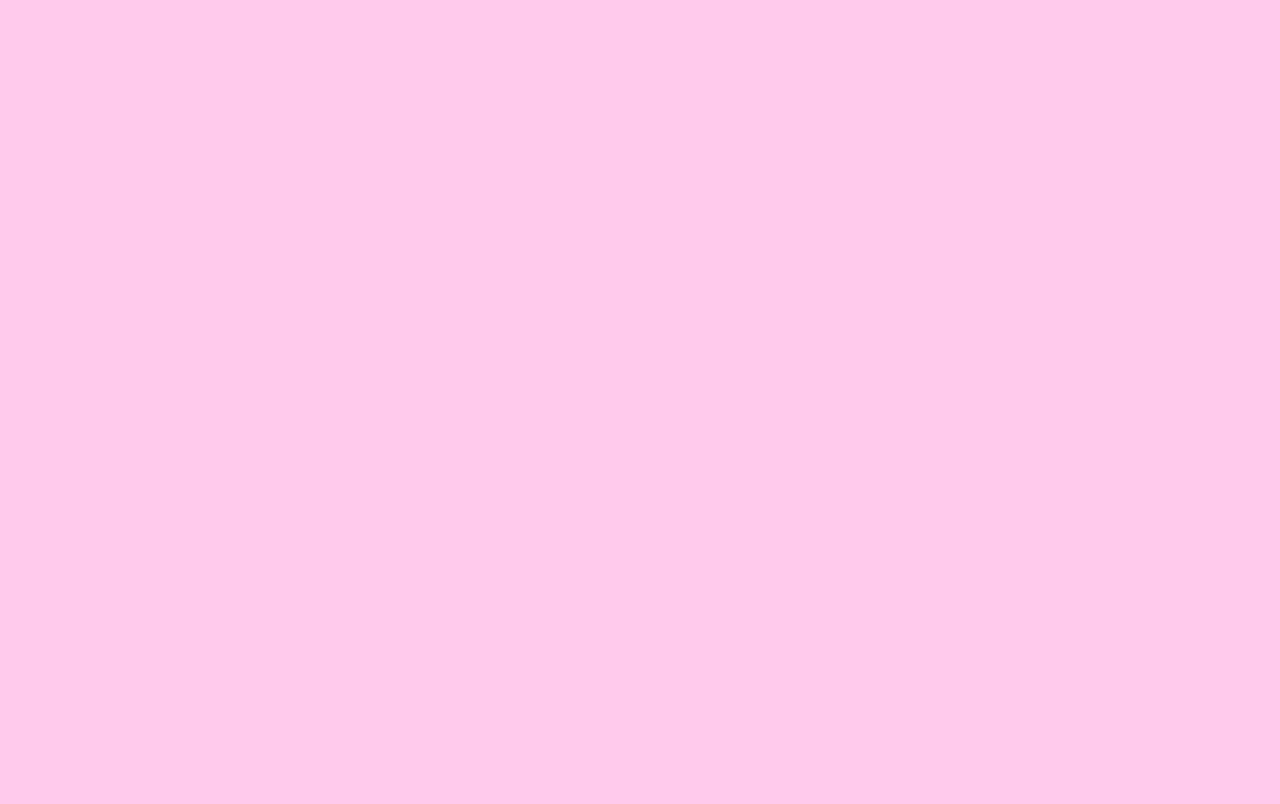
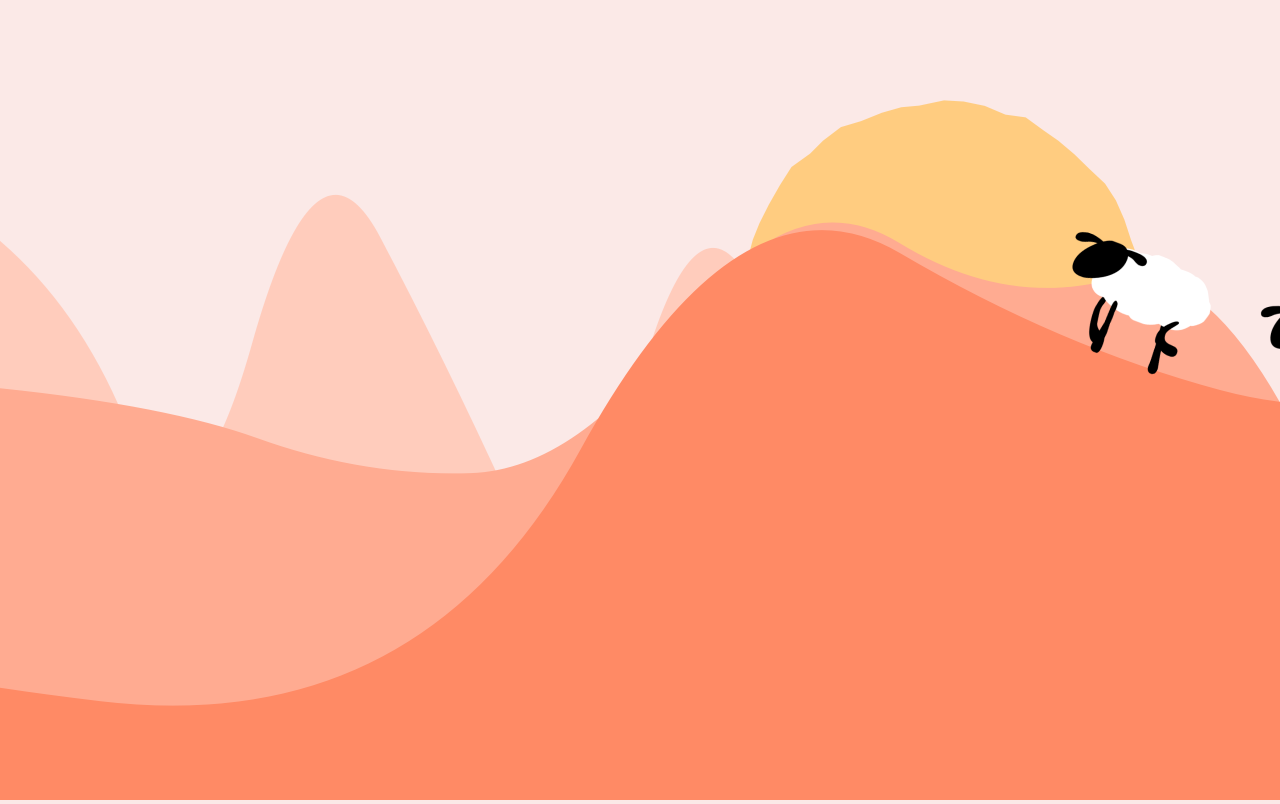
Before and after one commit to hailie1230/js_ani_sheep, a plain HTML site: page index.html in a window 1280 px wide. Drawn offline with Linux system fonts and the light colour scheme.

Commit message:
script - 작업 완료

```diff
--- a/index.html
+++ b/index.html
@@ -7,8 +7,9 @@
   <title>animation sheep</title>
 
   <link rel="stylesheet" type="text/css" href="style.css">
+  <script type="module" src="js/App.js" defer></script>
 </head>
 <body>
-  <script type="module" src="js/app.js"></script>
+
 </body>
 </html>
--- /dev/null
+++ b/js/Hill.js
@@ -0,0 +1,81 @@
+export default class Hill{
+  constructor(color, speed, total){
+    this.color = color;
+    this.speed = speed;
+    this.total = total;
+  }
+
+  resize(stageWidth, stageHeight){
+    this.stageWidth = stageWidth;
+    this.stageHeight = stageHeight;
+
+    this.points = [];
+    this.gap = Math.ceil(this.stageWidth / (this.total - 2));
+
+    for(let i = 0; i < this.total; i++){
+      this.points[i] = {
+        x: i * this.gap,
+        y: this.getY()
+      };
+    }
+  }
+
+  draw(ctx){
+    ctx.fillStyle = this.color;
+    ctx.beginPath();
+
+    let cur = this.points[0];
+    let prev = cur;
+
+    let dots = [];
+    cur.x += this.speed;
+
+    if(cur.x > -this.gap){
+      this.points.unshift({
+        x: -(this.gap * 2),
+        y: this.getY()
+      });
+    } else if (cur.x > this.stageWidth + this.gap){
+      this.points.splice(-1);
+    }
+
+    ctx.moveTo(cur.x, cur.y);
+
+    let prevCx = cur.x;
+    let prevCy = cur.y;
+
+    for(let i = 1; i < this.points.length; i++){
+      cur = this.points[i];
+      cur.x += this.speed;
+      const cx = (prev.x + cur.x) / 2;
+      const cy = (prev.y + cur.y) / 2;
+      ctx.quadraticCurveTo(prev.x, prev.y, cx, cy);
+
+      dots.push({
+        x1: prevCx,
+        y1: prevCy,
+        x2: prev.x,
+        y2: prev.y,
+        x3: cx,
+        y3: cy,
+      });
+      prev = cur;
+      prevCx = cx;
+      prevCy = cy;
+
+    }
+
+    ctx.lineTo(prev.x, prev.y);
+    ctx.lineTo(this.stageWidth, this.stageHeight);
+    ctx.lineTo(this.points[0].x, this.stageHeight);
+    ctx.fill();
+
+    return dots;
+
+  }
+  getY(){
+    const min = this.stageHeight / 8;
+    const max = this.stageHeight - min;
+    return min + Math.random() * max;
+  }
+}
--- /dev/null
+++ b/js/Sheep-controller.js
@@ -0,0 +1,45 @@
+import Sheep from './Sheep.js';
+
+export default class SheepController {
+  constructor(){
+    this.img = new Image();
+    this.img.onload = () => {
+      this.loaded();
+    };
+    this.img.src = 'sheep.png';
+    this.items = [];
+
+    this.cur = 0;
+    this.isLoaded = false;
+  }
+  resize(stageWidth, stageHeight){
+    this.stageWidth = stageWidth;
+    this.stageHeight = stageHeight;
+  }
+  loaded(){
+    this.isLoaded = true;
+    this.addSheep();
+  }
+  addSheep (){
+    this.items.push(
+      new Sheep(this.img, this.stageWidth),
+    );
+  }
+  draw(ctx, t, dots){
+    if(this.isLoaded){
+      this.cur += 1;
+      if(this.cur > 200){
+        this.cur = 0;
+        this.addSheep();
+      }
+      for(let i = this.items.length - 1; i >= 0; i--){
+        const item = this.items[i];
+        if(item.x < -item.width){
+          this.items.splice(i, 1);
+        }else {
+          item.draw(ctx, t, dots);
+        }
+      }
+    }
+  }
+}
--- /dev/null
+++ b/js/Sheep.js
@@ -0,0 +1,102 @@
+export default class Sheep {
+  constructor(img, stageWidth){
+    this.img = img;
+
+    this.totalFrame = 8;
+    this.curFrame = 0;
+
+    this.imgWidth = 360;
+    this.imgHeight = 300;
+
+    this.sheepWidth = 180;
+    this.sheepHeight = 150;
+
+    this.sheepWidthHalf = this.sheepWidth / 2;
+    this.x = stageWidth + this.sheepWidth;
+    this.y = 0;
+    this.speed = Math.random() * 2 + 1;
+
+    this.fps = 24;
+    this.fpsTime = 1000/ this.fps;
+  }
+  draw(ctx, t, dots){
+    if(!this.time){
+      this.time = t;
+    }
+    const now = t - this.time;
+    if(now > this.fpsTime){
+      this.time = t;
+      this.curFrame += 1;
+      if(this.curFrame == this.totalFrame){
+        this.curFrame = 0;
+      }
+    }
+    this.animate(ctx, dots);
+  }
+  animate(ctx, dots){
+    this.x -= this.speed;
+    const closest = this.getY(this.x, dots);
+    this.y = closest.y;
+
+    ctx.save();
+    ctx.translate(this.x, this.y);
+    ctx.rotate(closest.rotation); //회전
+    ctx.drawImage(
+      this.img,
+      this.imgWidth * this.curFrame,
+      0,
+      this.imgWidth,
+      this.imgHeight,
+      -this.sheepWidthHalf,
+      -this.sheepHeight + 20,
+      this.sheepWidth,
+      this.sheepHeight
+    );
+    ctx.restore();
+  }
+
+  getY(x, dots){
+    for(let i = 1; i<dots.length; i++){
+      if(x >= dots[i].x1 && x <= dots[i].x3){
+        return this.getY2(x, dots[i]);
+      }
+    }
+    return {
+      y: 0,
+      rotation: 0
+    };
+  }
+
+  getY2(x, dot){
+    const total = 200;
+    let pt = this.getPointOnQuad(dot.x1, dot.y1, dot.x2, dot.y2, dot.x3, dot.y3, 0);
+    let prevX = pt.x;
+    for(let i = 1; i<total; i++){
+      const t = i / total;
+      pt = this.getPointOnQuad(dot.x1, dot.y1, dot.x2, dot.y2, dot.x3, dot.y3, t);
+
+      if(x >= prevX && x <= pt.x){
+        return pt;
+      }
+      prevX = pt.x;
+    }
+    return pt;
+  }
+
+  getQuadValue(p0, p1, p2, t){
+    return(1-t) * (1-t) * p0 + 2 * (1-t) * t * p1 + t * t * p2;
+  }
+  getPointOnQuad(x1, y1, x2, y2, x3, y3, t){
+    const tx = this.quadTangent(x1, x2, x3, t);
+    const ty = this.quadTangent(y1, y2, y3, t);
+    const rotation = -Math.atan2(tx, ty) + (90 * Math.PI / 180);
+    return{
+      x: this.getQuadValue(x1, x2, x3, t),
+      y: this.getQuadValue(y1, y2, y3, t),
+      rotation: rotation
+    };
+  }
+  quadTangent(a, b, c, t){
+    return 2 * (1 - t) * (b - a) + 2 * (c - b) * t;
+  }
+}
--- /dev/null
+++ b/js/Sun.js
@@ -0,0 +1,72 @@
+export default class Sun {
+  constructor(){
+    this.radius = 200;
+
+    this.total = 60;
+    this.gap = 1 / this.total;
+    this.originPos = [];
+    this.pos = [];
+    for(let i = 0; i< this.total; i++){
+      const pos = this.getCirclePoing(this.radius, this.gap * i);
+      this.originPos[i] = pos;
+      this.pos[i] = pos;
+    }
+    this.fps = 30;
+    this.fpsTime = 1000 / this.fps;
+
+  }
+  resize(stageWidth, stageHeight){
+    this.stageWidth = stageWidth;
+    this.stageHeight = stageHeight;
+
+    this.x = this.stageWidth - this.radius - 140;
+    this.y = this.radius + 100;
+
+  }
+  draw(ctx, t){
+    if(!this.time){
+      this.time = t;
+    }
+    const now = t - this.time;
+    if(now > this.fpsTime){
+      this.time = t;
+      this.updatePoints();
+    }
+
+    ctx.fillStyle = '#ffcc80';
+    ctx.beginPath();
+    // ctx.arc(this.x, this.y, this.radius, 0, 2 * Math.PI);
+    // ctx.fill();
+    let pos = this.pos[0];
+    ctx.moveTo(pos.x + this.x, pos.y + this.y);
+    for(let i = 1; i < this.total; i++){
+      const pos = this.pos[i];
+      ctx.lineTo(pos.x + this.x, pos.y + this.y);
+    }
+    ctx.fill();
+  }
+
+  updatePoints(){
+    for(let i = 1; i < this.total; i++){
+      const pos = this.originPos[i];
+      this.pos[i] = {
+        x: pos.x + this.ranInt(5),
+        y: pos.y + this.ranInt(5)
+      }
+    }
+  }
+
+  ranInt(max){
+    return Math.random() * max;
+  }
+
+
+  getCirclePoing(radius, t){
+    const theta = Math.PI * 2 * t;
+
+    return{
+      x: (Math.cos(theta) * radius),
+      y: (Math.sin(theta) * radius)
+    }
+  }
+}
--- a/js/app.js
+++ b/js/app.js
@@ -0,0 +1,62 @@
+'use strict';
+import Hill from './Hill.js';
+import SheepController from './Sheep-controller.js';
+import Sun from './Sun.js';
+
+class App {
+  constructor(){
+    this.canvas = document.createElement('canvas');
+    this.ctx = this.canvas.getContext("2d");
+    document.body.appendChild(this.canvas);
+
+    this.sun = new Sun();
+
+    this.hills = [
+      new Hill('#ffccbc', 0.2, 12),
+      new Hill('#ffab91', 0.5, 8),
+      new Hill('#ff8a65', 1.4, 6)
+    ];
+
+    this.SheepController = new SheepController();
+
+    window.addEventListener('resize', this.resize.bind(this), false);
+    this.resize();
+
+    requestAnimationFrame(this.animate.bind(this));
+  }
+
+  resize(){
+    this.stageWidth = document.body.clientWidth;
+    this.stageHeight = document.body.clientHeight;
+
+    this.canvas.width = this.stageWidth * 2;
+    this.canvas.height = this.stageHeight * 2;
+    this.ctx.scale(2, 2);
+
+    this.sun.resize(this.stageWidth, this.stageHeight);
+
+    for(let i = 0; i < this.hills.length; i++){
+      this.hills[i].resize(this.stageWidth, this.stageHeight);
+    }
+
+    this.SheepController.resize(this.stageWidth, this.stageHeight);
+  }
+
+  animate(t){
+    requestAnimationFrame(this.animate.bind(this));
+
+    this.ctx.clearRect(0, 0, this.stageWidth, this.stageHeight);
+
+    this.sun.draw(this.ctx, t);
+
+    let dots;
+    for(let i = 0; i<this.hills.length; i++){
+      dots = this.hills[i].draw(this.ctx);
+    }
+    this.SheepController.draw(this.ctx, t, dots);
+  }
+}
+
+window.onload = () => {
+  new App();
+};
--- a/style.css
+++ b/style.css
@@ -11,7 +11,7 @@ body {
   width: 100%;
   height: 100%;
   overflow: hidden;
-  background-color: #ffcaec;
+  background-color: #fbe9e7;
 }
 canvas {
   width: 100%;
```
Also changed, not shown: js/sheep.png (added), sheep.png (added).
